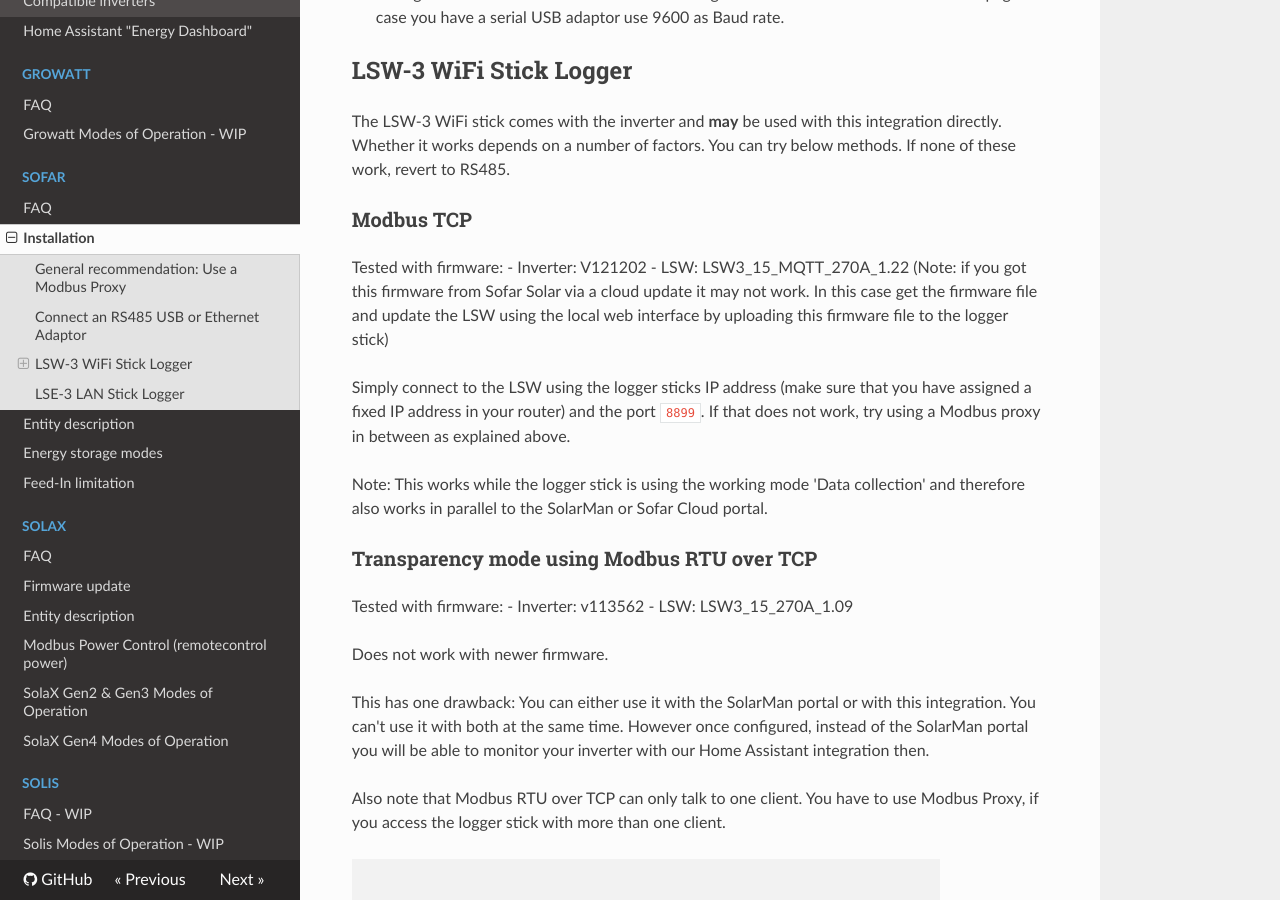
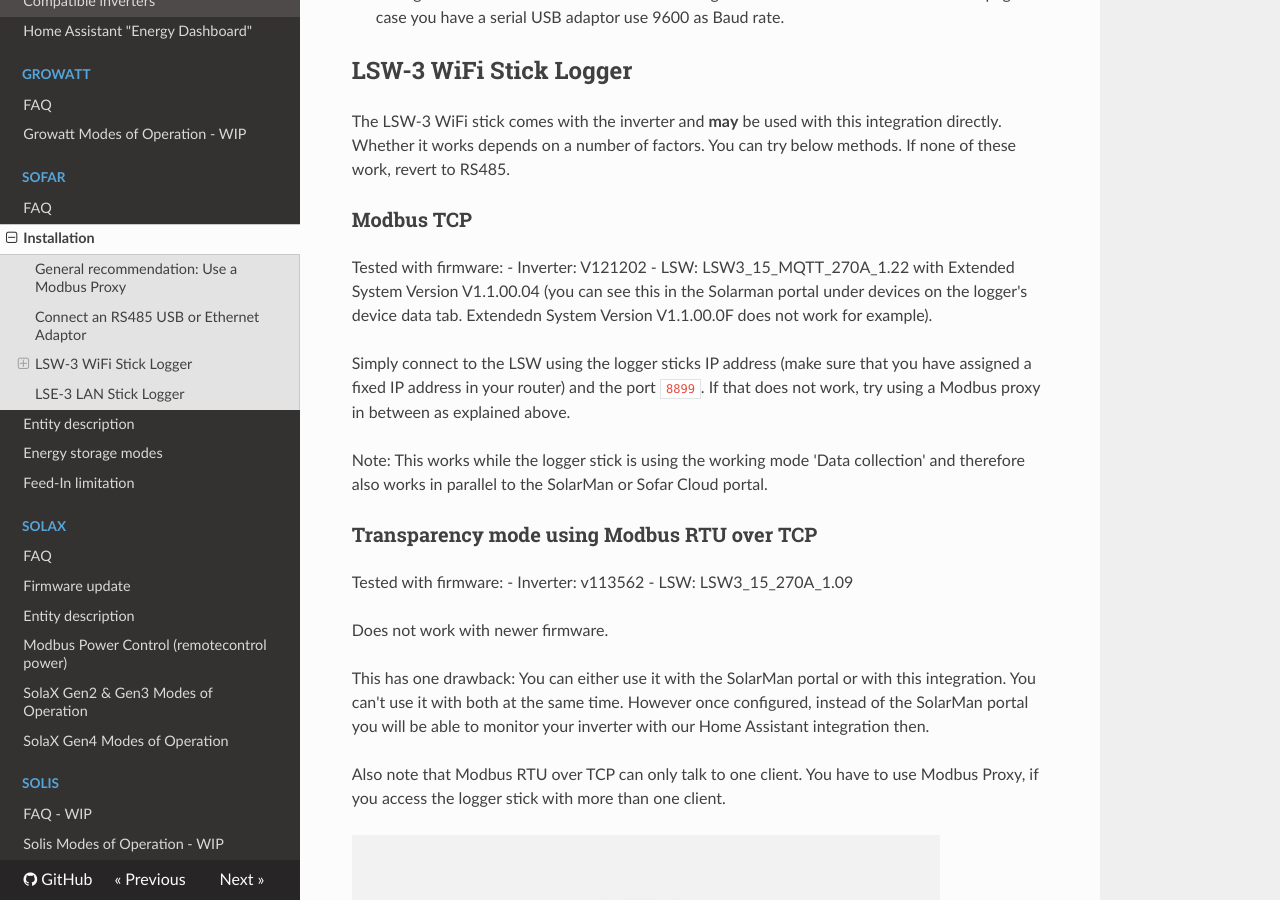
Before and after one commit to wills106/homeassistant-solax-modbus, an MkDocs documentation site: the page built from docs/sofar-installation.md, in a window 1280 px wide and 900 px high, scrolled down 2567 px. Built offline with MkDocs 1.6.1, drawn with Linux system fonts in a browser that asks for light colours; nearby versions of some CDN libraries.

Commit message:
Updated exact version for LSW for ModBus TCP

```diff
--- a/docs/sofar-installation.md
+++ b/docs/sofar-installation.md
@@ -47,7 +47,7 @@
 
 Tested with firmware:
 - Inverter: V121202
-- LSW:  LSW3_15_MQTT_270A_1.22 (Note: if you got this firmware from Sofar Solar via a cloud update it may not work. In this case get the firmware file and update the LSW using the local web interface by uploading this firmware file to the logger stick)
+- LSW:  LSW3_15_MQTT_270A_1.22 with Extended System Version V1.1.00.04 (you can see this in the Solarman portal under devices on the logger's device data tab. Extendedn System Version V1.1.00.0F does not work for example).
 
 Simply connect to the LSW using the logger sticks IP address (make sure that you have assigned a fixed IP address in your router) and the port `8899`. If that does not work, try using a Modbus proxy in between as explained above.
 
```
